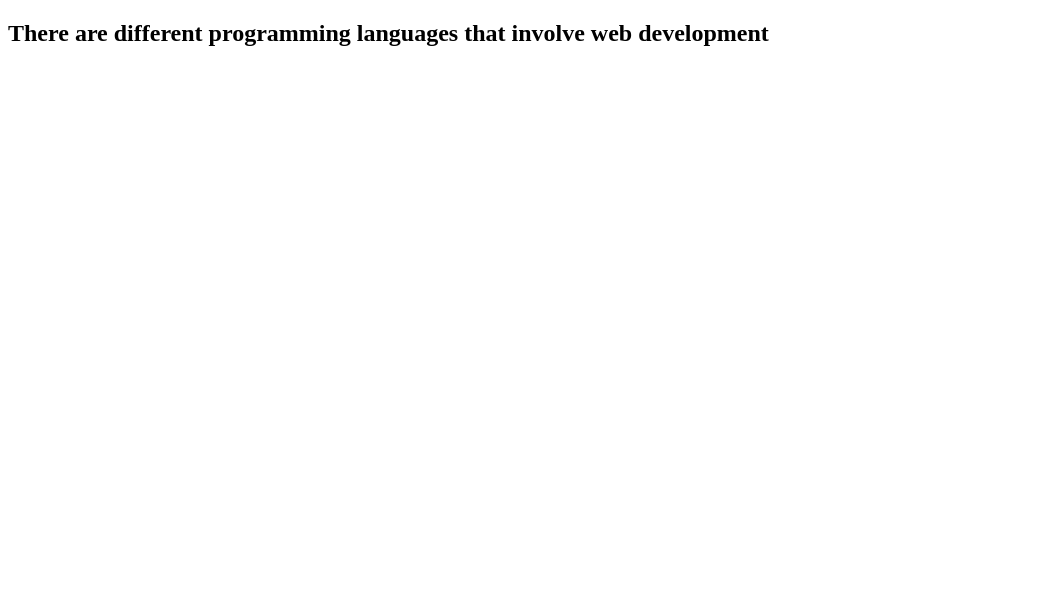
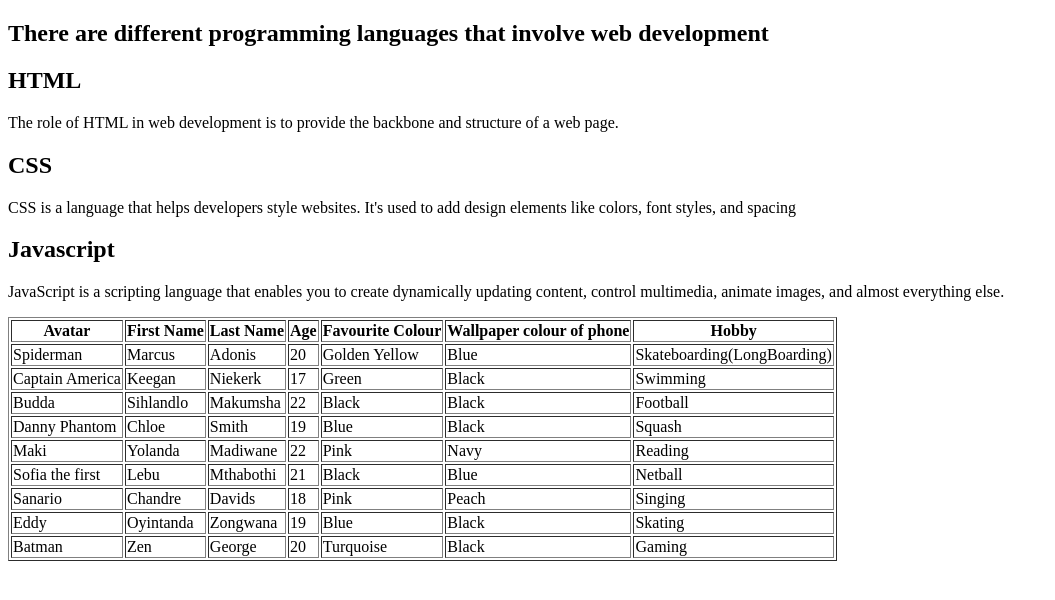
Before and after one commit to C0dingForFun/wednesday, a plain HTML site: page index.html in a window 1280 px wide. Shown: the whole page, without its empty margins (0-1055 px from the left). Drawn offline with Linux system fonts and the light colour scheme.

Commit message:
added table

```diff
--- a/index.html
+++ b/index.html
@@ -6,8 +6,120 @@
     <title>Document</title>
 </head>
 <body>
+    <main>
+        <section>
+            <h1>There are different programming languages that involve web development</h1>
+        <div>
+            <h2>HTML</h2>
+            <p>The role of HTML in web development is to provide the backbone and structure of a web page.</p>
+        </div>
+
+        <div>
+            <h2>CSS</h2>
+            <p>CSS is a language that helps developers style websites. It's used to add design elements like colors, font styles, and spacing</p>
+        </div>
+
+        <div>
+            <h2>Javascript</h2>
+            <p>JavaScript is a scripting language that enables you to create dynamically updating content, control multimedia, animate images, and almost everything else.</p>
+        </div>
+
+    </section>
+
     <section>
-        <h1>There are different programming languages that involve web development</h1>
+        <table border="1">
+            <thead>
+                <th>Avatar</th>
+                <th>First Name</th>
+                <th>Last Name</th>
+                <th>Age</th>
+                <th>Favourite Colour</th>
+                <th>Wallpaper colour of phone</th>
+                <th>Hobby</th>
+            </tr>
+            <tr>
+                <td>Spiderman</td>
+                <td>Marcus</td>
+                <td>Adonis</td>
+                <td>20</td>
+                <td>Golden Yellow</td>
+                <td>Blue</td>
+                <td>Skateboarding(LongBoarding)</td>
+            </tr>
+            <tr>
+                <td>Captain America</td>
+                <td>Keegan</td>
+                <td>Niekerk</td>
+                <td>17</td>
+                <td>Green</td>
+                <td>Black</td>
+                <td>Swimming</td>
+            </tbody>
+            <tbody>
+                <td>Budda</td>
+                <td>Sihlandlo</td>
+                <td>Makumsha</td>
+                <td>22</td>
+                <td>Black</td>
+                <td>Black</td>
+                <td>Football</td>
+            </tbody>
+            <tbody>
+                <td>Danny Phantom</td>
+                <td>Chloe</td>
+                <td>Smith</td>
+                <td>19</td>
+                <td>Blue</td>
+                <td>Black</td>
+                <td>Squash</td>
+            </tbody>
+            <tbody>
+                <td>Maki</td>
+                <td>Yolanda</td>
+                <td>Madiwane</td>
+                <td>22</td>
+                <td>Pink</td>
+                <td>Navy</td>
+                <td>Reading</td>
+            </tbody>
+            <tbody>
+                <td>Sofia the first</td>
+                <td>Lebu</td>
+                <td>Mthabothi</td>
+                <td>21</td>
+                <td>Black</td>
+                <td>Blue</td>
+                <td>Netball</td>
+            </tbody>
+            <tbody>
+                <td>Sanario</td>
+                <td>Chandre</td>
+                <td>Davids</td>
+                <td>18</td>
+                <td>Pink</td>
+                <td>Peach</td>
+                <td>Singing</td>
+            </tbody>
+            <tbody>
+                <td>Eddy</td>
+                <td>Oyintanda</td>
+                <td>Zongwana</td>
+                <td>19</td>
+                <td>Blue</td>
+                <td>Black</td>
+                <td>Skating</td>
+            </tbody>
+            <tbody>
+                <td>Batman</td>
+                <td>Zen</td>
+                <td>George</td>
+                <td>20</td>
+                <td>Turquoise</td>
+                <td>Black</td>
+                <td>Gaming</td>
+            </tbody>
+        </table>
     </section>
+  </main>
 </body>
 </html>
```
